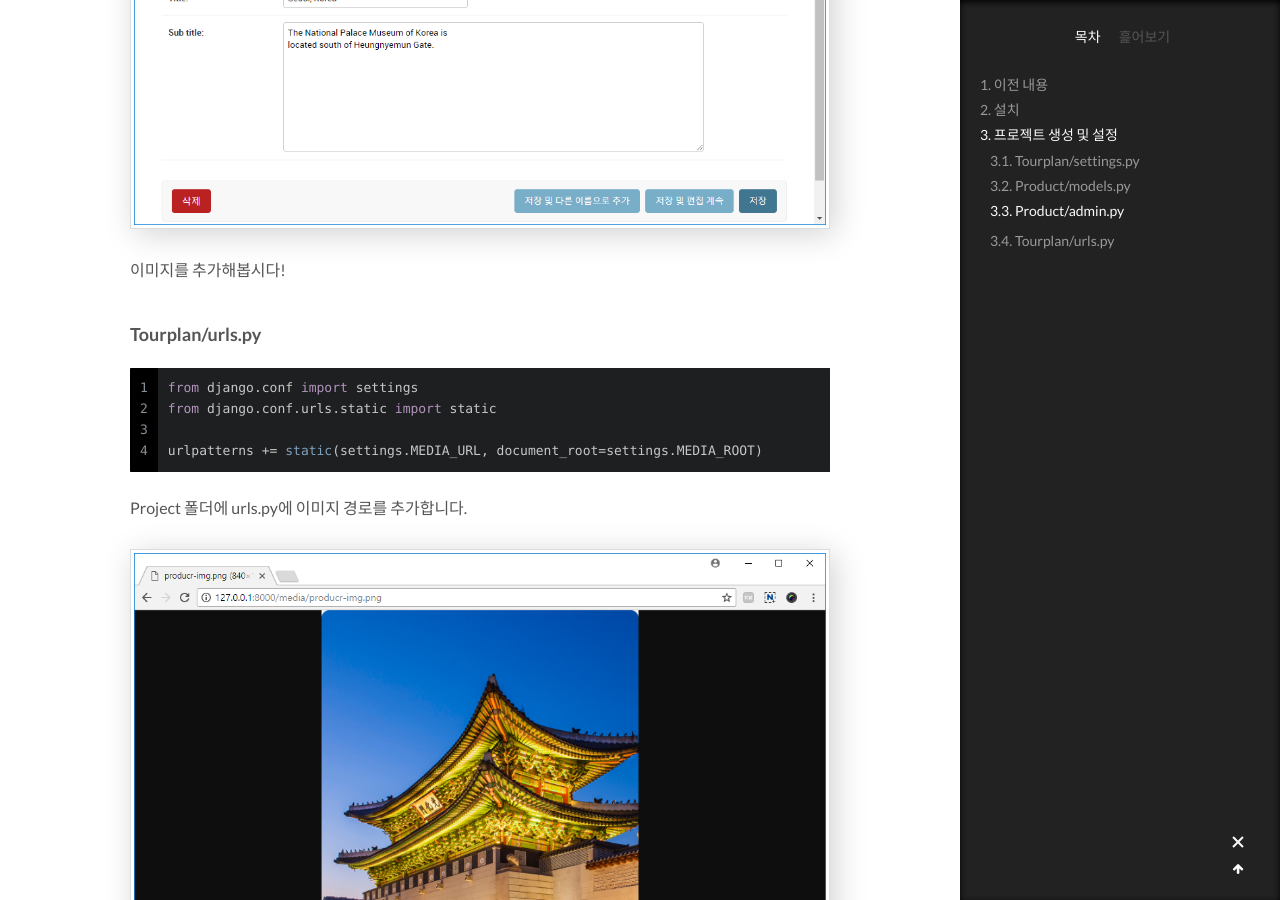
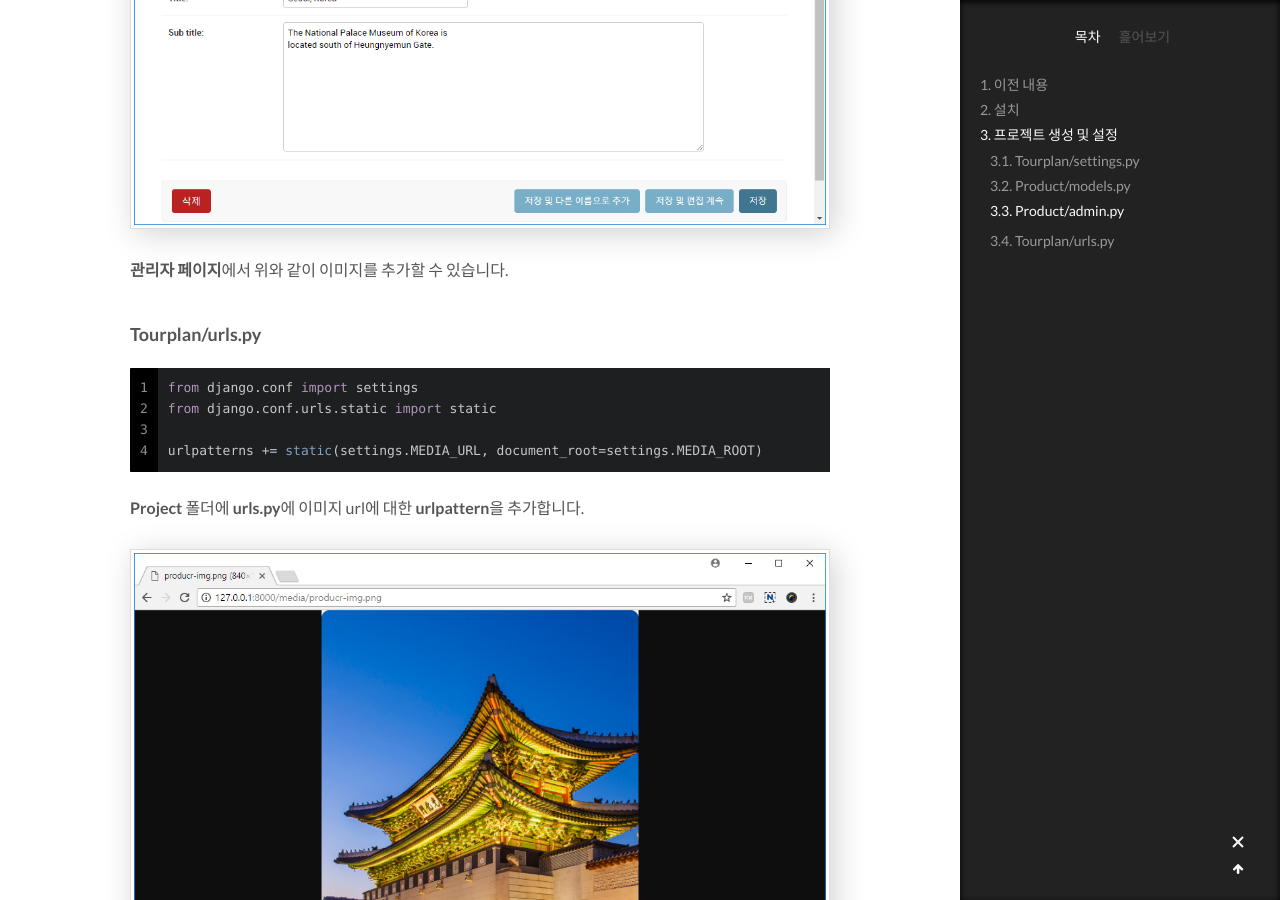
Before and after one commit to wkddnjset/wkddnjset.github.io, a Jekyll site: the page built from _posts/2018-02-12-Django-앱-개발-(Django-모델설계)-[여행플랜].md, in a window 1280 px wide and 900 px high, scrolled down 4617 px. Built offline with Jekyll 4.4.1, drawn with Linux system fonts in a browser that asks for light colours; comment, search, counter and statistics services are not loaded.

Commit message:
2018-02-12

```diff
--- a/_posts/2018-02-12-Django-앱-개발-(Django-모델설계)-[여행플랜].md
+++ b/_posts/2018-02-12-Django-앱-개발-(Django-모델설계)-[여행플랜].md
@@ -135,7 +135,7 @@ C:\Users\wk647\Desktop\Tourplan_Django\src> python manage.py runserver
 
 ![admin-page-02](https://raw.githubusercontent.com/wkddnjset/wkddnjset.github.io/master/_posts/images/2018-02-12/admin_page_02.png)
 
-이미지를 추가해봅시다!
+**관리자 페이지**에서 위와 같이 이미지를 추가할 수 있습니다.
 
 ### Tourplan/urls.py
 
@@ -146,7 +146,7 @@ from django.conf.urls.static import static
 urlpatterns += static(settings.MEDIA_URL, document_root=settings.MEDIA_ROOT)
 {% endhighlight %}
 
-Project 폴더에 urls.py에 이미지 경로를 추가합니다.
+**Project** 폴더에 **urls.py**에 이미지 url에 대한 **urlpattern**을 추가합니다.
 
 ![image-page-02](https://raw.githubusercontent.com/wkddnjset/wkddnjset.github.io/master/_posts/images/2018-02-12/image_page_01.png)
 
```
